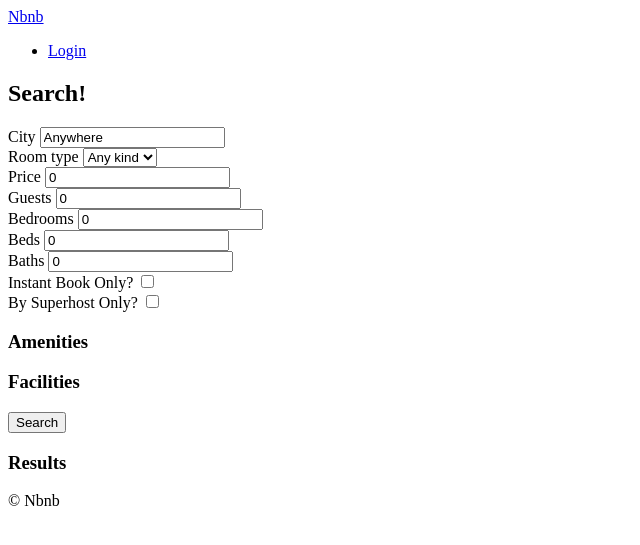
After one commit to rAgi99/airbnb-clone, a Django app: page /rooms/search/ in a window 1280 px wide. The commit adds this page. Shown: the top 545 px of the page, without its empty margins (0-640 px from the left). Run offline with Django 3.2, Linux system fonts and the light colour scheme; data that the repository does not hold is empty.

Commit message:
do stuff search func manually..

```diff
--- a/config/urls.py
+++ b/config/urls.py
@@ -5,6 +5,7 @@ from django.conf.urls.static import static
 
 urlpatterns = [
     path("", include("core.urls", namespace="core")),
+    path("rooms/", include("rooms.urls", namespace="rooms")),
     path("admin/", admin.site.urls),
 ]
 
--- /dev/null
+++ b/rooms/urls.py
@@ -0,0 +1,9 @@
+from django.urls import path
+from . import views
+
+app_name = "rooms"
+
+urlpatterns = [
+    path("<int:pk>", views.RoomDetail.as_view(), name="detail"),
+    path("search/", views.search, name="search"),
+]
--- a/rooms/views.py
+++ b/rooms/views.py
@@ -1,4 +1,5 @@
-from django.views.generic import ListView
+from django.views.generic import ListView, DetailView
+from django.shortcuts import render
 from . import models
 
 
@@ -12,3 +13,98 @@ class HomeView(ListView):
     paginate_ophans = 5
     ordering = "created"
     context_object_name = "rooms"
+
+
+class RoomDetail(DetailView):
+
+    """RoomDetail Definition"""
+
+    model = models.Room
+
+
+def search(request):
+    city = request.GET.get("city", "Anywhere") or "Anywhere"
+    city = str.capitalize(city)
+    room_type = int(request.GET.get("room_type", 0))
+    price = int(request.GET.get("price", 0))
+    guests = int(request.GET.get("guests", 0))
+    bedrooms = int(request.GET.get("bedrooms", 0))
+    beds = int(request.GET.get("beds", 0))
+    baths = int(request.GET.get("baths", 0))
+    instant = bool(request.GET.get("instant", False))
+    superhost = bool(request.GET.get("superhost", False))
+    s_amenities = request.GET.getlist("amenities")
+    s_facilities = request.GET.getlist("facilities")
+
+    form = {
+        "city": city,
+        "s_room_type": room_type,
+        "price": price,
+        "guests": guests,
+        "bedrooms": bedrooms,
+        "beds": beds,
+        "baths": baths,
+        "s_amenities": s_amenities,
+        "s_facilities": s_facilities,
+        "instant": instant,
+        "superhost": superhost,
+    }
+
+    room_types = models.RoomType.objects.all()
+    amenities = models.Amenity.objects.all()
+    facilities = models.Facility.objects.all()
+
+    choices = {
+        "room_types": room_types,
+        "amenities": amenities,
+        "facilities": facilities,
+    }
+
+    filter_args = {}
+
+    if city != "Anywhere":
+        filter_args["city__startswith"] = city
+
+    if room_type != 0:
+        filter_args["room_type__pk"] = room_type
+
+    if price != 0:
+        filter_args["price__lte"] = price
+
+    if guests != 0:
+        filter_args["guests__gte"] = guests
+
+    if bedrooms != 0:
+        filter_args["bedrooms__gte"] = bedrooms
+
+    if beds != 0:
+        filter_args["beds__gte"] = beds
+
+    if baths != 0:
+        filter_args["baths__gte"] = baths
+
+    if instant is True:
+        filter_args["instant_book"] = True
+
+    if superhost is True:
+        filter_args["host__superhost"] = True
+
+    if len(s_amenities) > 0:
+        for s_amenity in s_amenities:
+            filter_args["amenities__pk"] = int(s_amenity)
+
+    if len(s_facilities) > 0:
+        for s_facility in s_facilities:
+            filter_args["facilities__pk"] = int(s_facility)
+
+    rooms = models.Room.objects.filter(**filter_args)
+
+    return render(
+        request,
+        "rooms/search.html",
+        {
+            **form,
+            **choices,
+            "rooms": rooms,
+        },
+    )
--- a/templates/base.html
+++ b/templates/base.html
@@ -6,13 +6,21 @@
     <meta http-equiv="X-UA-Compatible" content="IE=edge"/>
     <meta name="viewport" content="width=device-width, initial-scale=1.0"/>
     <title>
-      {% block page_name %}{% endblock page_name %}
+      {% block page_title %}{% endblock page_title %}
       | Nbnb</title>
   </head>
 
   <body>
+    <header>
+      {% include "partials/nav.html" %}
 
-    {% include "partials/header.html" %}
+      {% block search-bar %}
+        <form method="get" action="{% url "rooms:search" %}">
+          <input name="city" placeholder="Search by City" />
+        </form>
+      {% endblock search-bar %}
+
+    </header>
 
     {% block content %}{% endblock content %}
 
--- /dev/null
+++ b/templates/partials/nav.html
@@ -0,0 +1,7 @@
+
+<a href="{% url "core:home" %}">Nbnb</a>
+<ul>
+    <li>
+        <a href="#">Login</a>
+    </li>
+</ul>
--- /dev/null
+++ b/templates/rooms/search.html
@@ -0,0 +1,109 @@
+{% extends "base.html" %}
+{% block page_title %}
+    Search
+{% endblock page_title%}
+
+
+{% block search-bar %}
+
+{% endblock search-bar %}
+
+
+{% block content %}
+
+    <h2>Search!</h2>
+
+    <form method="get" action="{% url "rooms:search" %}">
+        <div>
+            <label for="city">City</label>
+            <input value="{{city}}" id="city" name="city" placeholder="Search by City" />
+        </div>
+        <div>
+            <label for="room_type">Room type</label>
+            <select name="room_type" id="room_type">
+                <option value="0" {% if s_room_type == 0 %}selected{% endif %}>Any kind</option>
+                {% for room_type in room_types %}
+                    <option value="{{room_type.pk}}" {% if s_room_type == room_type.pk %}selected{% endif %}>{{room_type.name}}</option>
+                {% endfor %}
+            </select>
+        </div>
+        <div>
+            <label for="price">Price</label>
+            <input value="{{price}}" type="number" name="price" placeholder="Price">
+        </div>
+        <div>
+            <label for="guests">Guests</label>
+            <input value="{{guests}}" type="number" name="guests" placeholder="Guests">
+        </div>
+        <div>
+            <label for="bedrooms">Bedrooms</label>
+            <input value="{{bedrooms}}" type="number" name="bedrooms" placeholder="Bedrooms">
+        </div>
+        <div>
+            <label for="beds">Beds</label>
+            <input value="{{beds}}" type="number" name="beds" placeholder="Beds">
+        </div>
+        <div>
+            <label for="baths">Baths</label>
+            <input value="{{baths}}" type="number" name="baths" placeholder="Baths">
+        </div>
+        <div>
+            <label for="instant">Instant Book Only?</label>
+            <input type="checkbox" name="instant" {% if instant %}checked{% endif %}>
+        </div>
+        <div>
+            <label for="superhost">By Superhost Only?</label>
+            <input type="checkbox" name="superhost" {% if superhost %}checked{% endif %}>
+        </div>
+        <div>
+            <h3>Amenities</h3>
+            <ul>
+                {% for amenity in amenities %}
+                    <li>
+                        <label for="a_{{amenity.pk}}">{{amenity.name}}</label>
+                        <input
+                        id="a_{{amenity.pk}}"
+                        name="amenities"
+                        type="checkbox"
+                        value="{{amenity.pk}}"
+                        {% if amenity.pk|slugify in s_amenities %}
+                            checked
+                        {% endif %}
+                        />
+                    </li>
+                {% endfor %}
+
+            </ul>
+        </div>
+        <div>
+            <h3>Facilities</h3>
+            <ul>
+                {% for facility in facilities %}
+                    <li>
+                        <label for="f_{{facility.pk}}">{{facility.name}}</label>
+                        <input
+                        id="a_{{facility.pk}}"
+                        name="facilities"
+                        type="checkbox"
+                        value="{{facility.pk}}"
+                        {% if facility.pk|slugify in s_facilities %}
+                            checked
+                        {% endif %}
+                        />
+                    </li>
+                {% endfor %}
+
+            </ul>
+        </div>
+        <button>Search</button>
+    </form>
+
+    <h3>Results</h3>
+
+
+    {% for room in rooms %}
+        <h3>{{room.name}}</h3>
+    {% endfor %}
+
+
+{% endblock content %}
```
Also changed, not shown: rooms/models.py (+15 -13 lines), templates/404.html (added, +12 -0 lines), templates/partials/header.html (deleted, +0 -8 lines), templates/rooms/room_detail.html (added, +37 -0 lines), templates/rooms/room_list.html (+9 -2 lines), config/settings.py (line endings or trailing spaces), 1 other file.
